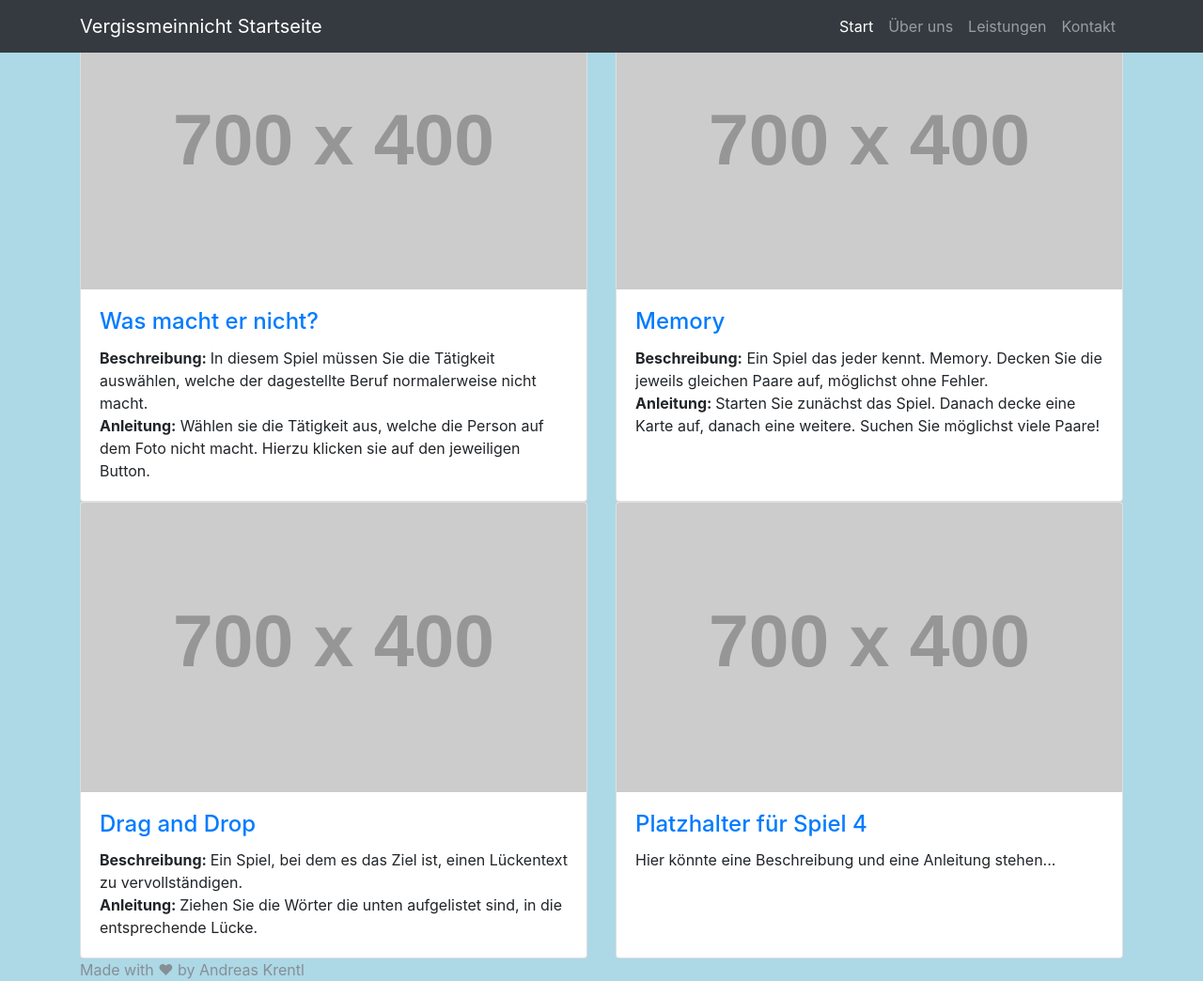
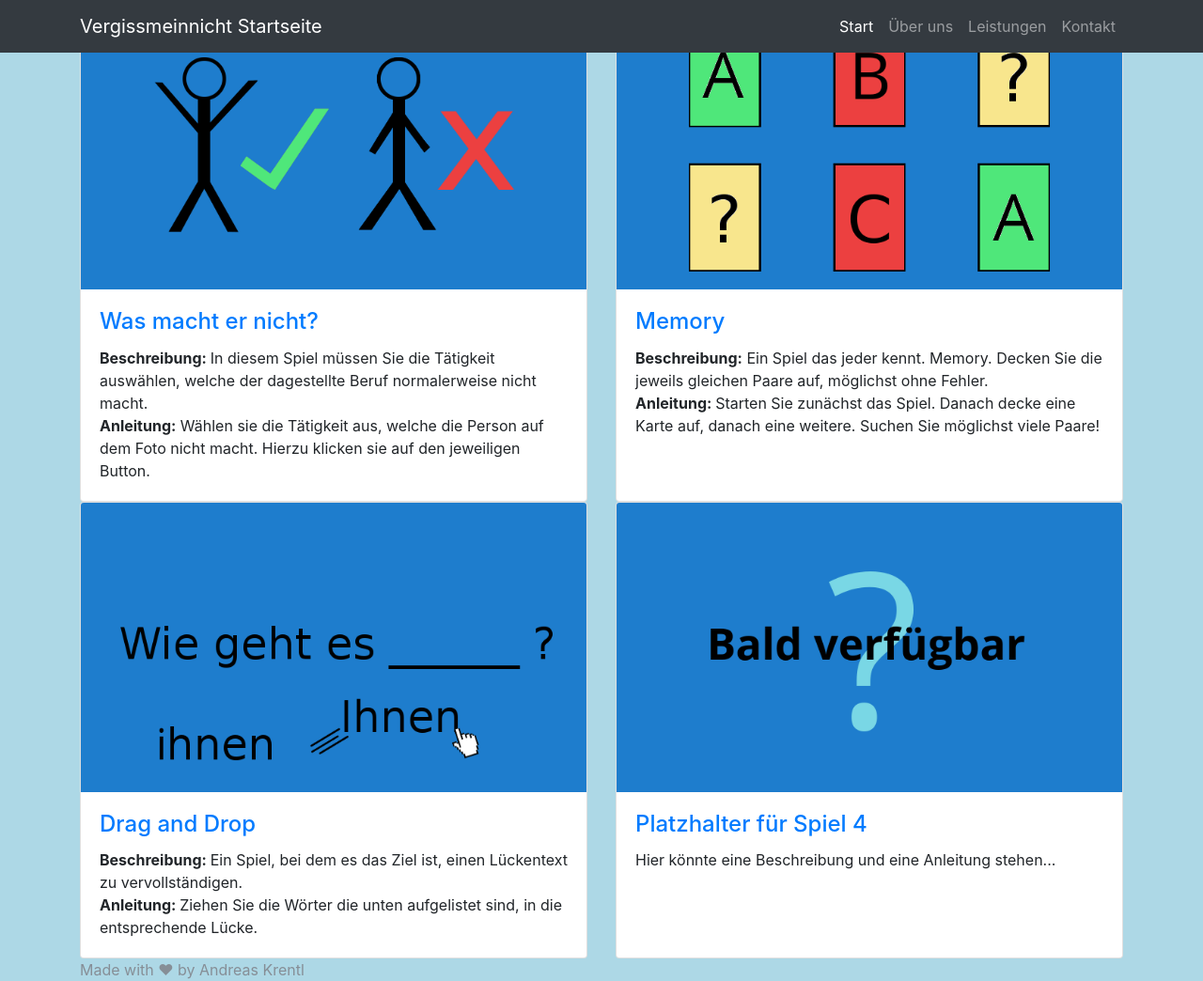
Before and after one commit to Andreas3005/Vergissmeinnicht, a PHP site: page /start.php in a window 1280 px wide. Shown: the whole page at 94% size. Run offline with PHP 8.4, Linux system fonts and the light colour scheme; the visitor is signed in with stand-in values (Sample User, id 1); grey boxes labelled with a size stand in for pictures from a placeholder-image service; some libraries are stand-ins or nearby versions.

Commit message:
Added: Bilder für Startseite

```diff
--- a/start.php
+++ b/start.php
@@ -58,7 +58,7 @@ if(!isset($_SESSION['id_user'])) {
       <div class="row">
         <div class="col-lg-6 portfolio-item">
           <div class="card h-100">
-            <a href="Berufe.php"><img class="card-img-top" src="http://placehold.it/700x400" alt=""></a>
+            <a href="Berufe.php"><img class="card-img-top" src="Bilder/Start/wasmachternicht.png" alt=""></a>
             <div class="card-body">
               <h4 class="card-title">
                 <a href="Berufe.php">Was macht er nicht?</a>
@@ -70,7 +70,7 @@ if(!isset($_SESSION['id_user'])) {
         </div>
         <div class="col-lg-6 portfolio-item">
           <div class="card h-100">
-            <a href="memory.php"><img class="card-img-top" src="http://placehold.it/700x400" alt=""></a>
+            <a href="memory.php"><img class="card-img-top" src="Bilder/Start/memory.png" alt=""></a>
             <div class="card-body">
               <h4 class="card-title">
                 <a href="memory.php">Memory</a>
@@ -82,7 +82,7 @@ if(!isset($_SESSION['id_user'])) {
         </div>
         <div class="col-lg-6 portfolio-item">
           <div class="card h-100">
-            <a href="dragdrop.php"><img class="card-img-top" src="http://placehold.it/700x400" alt=""></a>
+            <a href="dragdrop.php"><img class="card-img-top" src="Bilder/Start/dragndrop.png" alt=""></a>
             <div class="card-body">
               <h4 class="card-title">
                 <a href="dragdrop.php">Drag and Drop</a>
@@ -95,7 +95,7 @@ if(!isset($_SESSION['id_user'])) {
 
         <div class="col-lg-6 portfolio-item">
           <div class="card h-100">
-            <a href="#"><img class="card-img-top" src="http://placehold.it/700x400" alt=""></a>
+            <a href="#"><img class="card-img-top" src="Bilder/Start/baldverfuegbar.png" alt=""></a>
             <div class="card-body">
               <h4 class="card-title">
                 <a href="#"> Platzhalter für Spiel 4</a>
```
Also changed, not shown: Bilder/Start/baldverfuegbar.png (added), Bilder/Start/dragndrop.png (added), Bilder/Start/memory.png (added), Bilder/Start/wasmachternicht.png (added).
